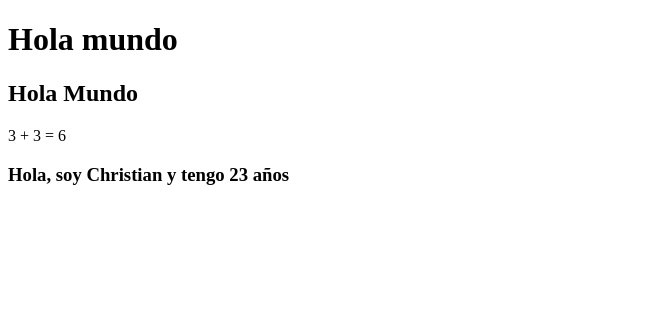
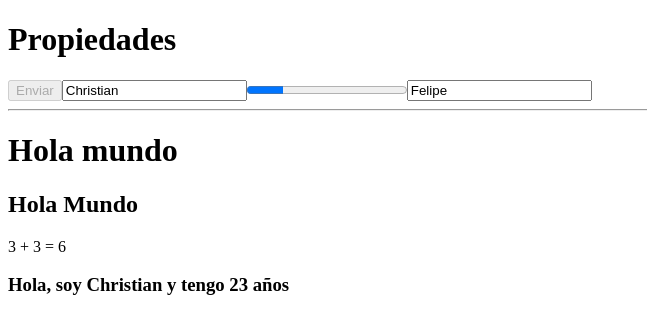
Before and after one commit to Christianlopez4/my-store, an Angular app: page / in a window 1280 px wide. Shown: the top 334 px of the page, without its empty margins (0-647 px from the left). Built offline with nearby package versions, Linux system fonts and the light colour scheme.

Commit message:
Property binding

```diff
--- a/src/app/app.component.html
+++ b/src/app/app.component.html
@@ -1,3 +1,9 @@
+<h1>Propiedades</h1>
+<button [disabled]="btnDisabled">Enviar</button>
+<input type="text" [value]="name"/>
+<progress max="100" [value]="age"></progress>
+<input type="text" [value]="person.name"/>
+<hr />
 <h1>Hola mundo</h1>
 <h2>{{ 'Hola Mundo'}}</h2>
 <p>3 + 3 = {{ 3 + 3 }}</p>
--- a/src/app/app.component.ts
+++ b/src/app/app.component.ts
@@ -8,4 +8,9 @@ import { Component } from '@angular/core';
 export class AppComponent {
   name = 'Christian';
   age = 23;
+  btnDisabled = true;
+  person = {
+    name: 'Felipe',
+    age: 25,
+  };
 }
```
